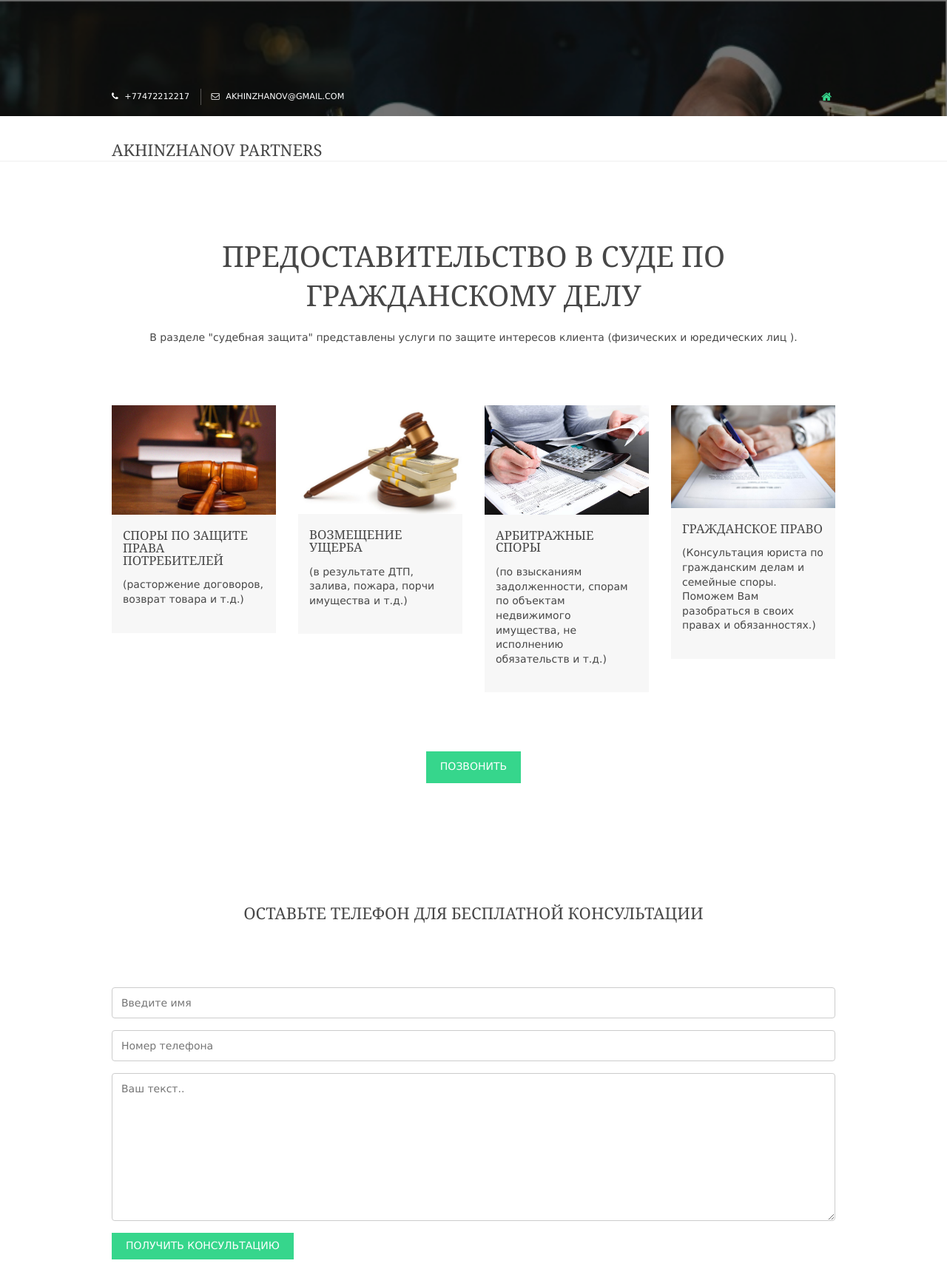
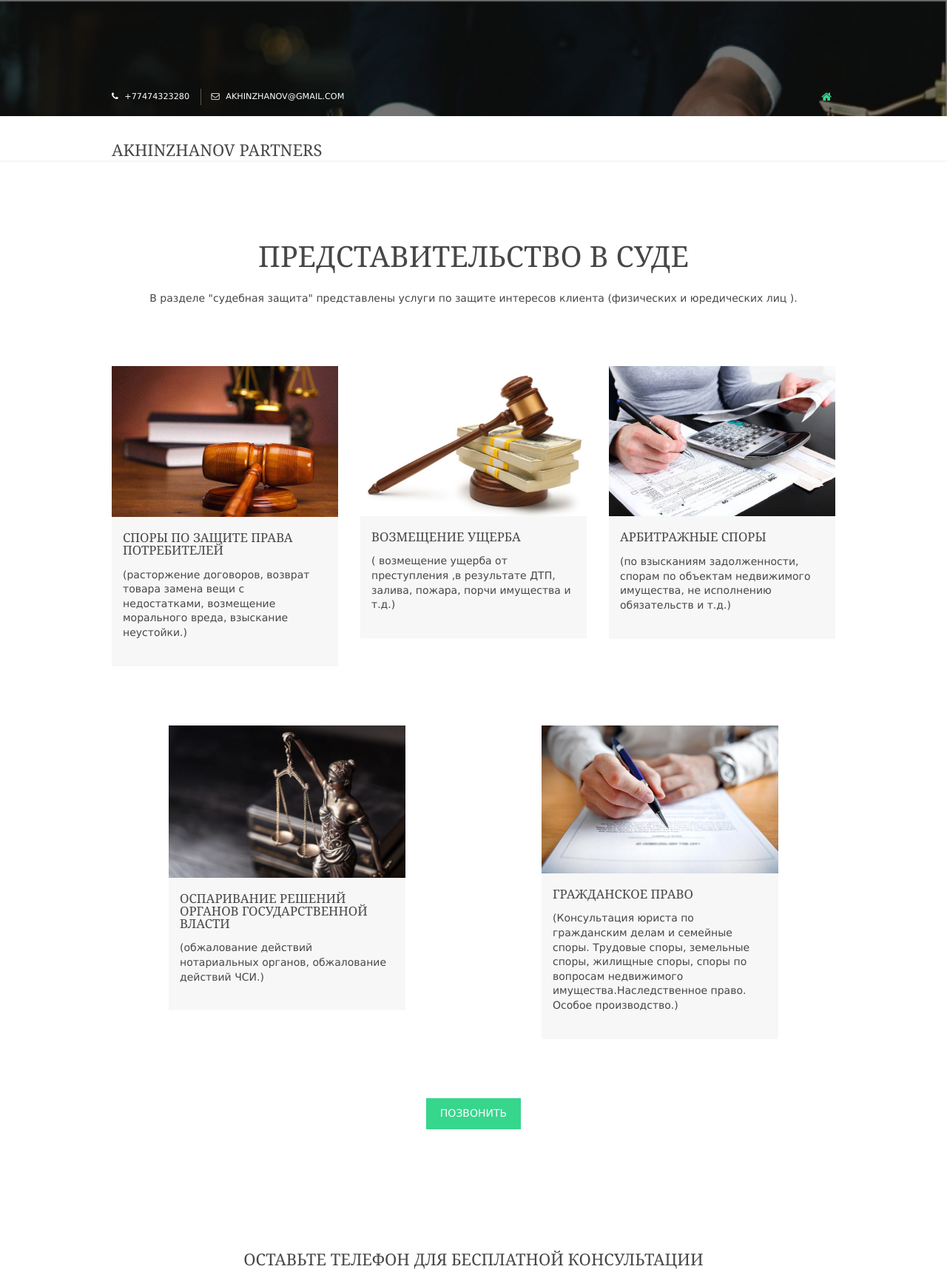
Before and after one commit to zhan01/akhinzhanov_partners, a plain HTML site: page templates/secondpage.html in a window 1280 px wide. Shown: the top 1720 px of the page at 74% size. Drawn offline with Linux system fonts and the light colour scheme.

Commit message:
some addition cards

```diff
--- a/templates/secondpage.html
+++ b/templates/secondpage.html
@@ -44,7 +44,7 @@ input[type=submit] {
       <!-- ################################################################################################ -->
       <div class="fl_left">
         <ul>
-            <li><i class="fa fa-phone"></i> +77472212217</li>
+            <li><i class="fa fa-phone"></i> +77474323280</li>
             <li><i class="fa fa-envelope-o"></i> akhinzhanov@gmail.com</li>
         </ul>
       </div>
@@ -82,29 +82,29 @@ input[type=submit] {
           <!-- ################################################################################################ -->
           <div class="center btmspace-80">
             <h6 class="heading"></h6>
-            <p class="heading font-x3">предоставительство в суде по гражданскому делу</p>
+            <p class="heading font-x3">представительство в суде </p>
             <p>В разделе "судебная защита" представлены услуги по защите интересов клиента (физических и юредических лиц ).</p>
           </div>
           <ul class="nospace group element btmspace-80">
-            <li class="one_quarter first">
+            <li class="one_third first">
               <article><img src="/static/images/demo/04.png" alt="">
                 <div class="txtwrap">
                   <h6 class="heading">СПОРЫ ПО ЗАЩИТЕ ПРАВА ПОТРЕБИТЕЛЕЙ</h6>
-                  <p>(расторжение договоров, возврат товара и т.д.)</p>
+                  <p>(расторжение договоров, возврат товара замена вещи с недостатками, возмещение морального вреда, взыскание неустойки.)</p>
 
                 </div>
               </article>
             </li>
-            <li class="one_quarter">
+            <li class="one_third">
               <article><img src="/static/images/demo/02.png" alt="">
                 <div class="txtwrap">
                   <h6 class="heading">ВОЗМЕЩЕНИЕ УЩЕРБА</h6>
-                  <p>(в результате ДТП, залива, пожара, порчи имущества и т.д.)</p>
+                  <p>( возмещение ущерба от преступления ,в результате ДТП, залива, пожара, порчи имущества и т.д.)</p>
 
                 </div>
               </article>
             </li>
-            <li class="one_quarter">
+            <li class="one_third">
               <article><img src="/static/images/demo/06.png" alt="">
                 <div class="txtwrap">
                   <h6 class="heading">АРБИТРАЖНЫЕ СПОРЫ</h6>
@@ -113,16 +113,31 @@ input[type=submit] {
                 </div>
               </article>
             </li>
-            <li class="one_quarter">
+
+          </ul>
+
+          <ul class="nospace group element btmspace-80">
+          <li class="one_half first">
+            <article><img src="/static/images/demo/101.png" alt="">
+              <div class="txtwrap">
+                <h6 class="heading">оспаривание решений органов государственной власти</h6>
+                <p>(обжалование действий нотариальных органов, обжалование действий ЧСИ.)</p>
+
+              </div>
+            </article>
+          </li>
+          <li class="one_half">
             <article><img src="/static/images/demo/07.png" alt="">
               <div class="txtwrap">
                 <h6 class="heading">ГРАЖДАНСКОЕ ПРАВО</h6>
-                  <p>(Консультация юриста по гражданским делам и семейные споры. Поможем Вам разобраться в своих правах и обязанностях.)</p>
+                <p>(Консультация юриста по гражданским делам и семейные споры. Трудовые споры, земельные споры, жилищные споры, споры по вопросам недвижимого имущества.Наследственное право. Особое производство.)</p>
 
               </div>
             </article>
           </li>
           </ul>
+
+
           <footer class="center"><a class="btn" href="tel:+77472212217">Позвонить</a></footer>
 
           <!-- ################################################################################################ -->
@@ -180,8 +195,8 @@ input[type=submit] {
               Алматы , Казахстан
               </address>
             </li>
-            <li><i class="fa fa-phone"></i> +77472212217</li>
-            <li><i class="fa fa-fax"></i> +77472212217</li>
+            <li><i class="fa fa-phone"></i> +77474323280</li>
+            <li><i class="fa fa-fax"></i> +77474323280</li>
             <li><i class="fa fa-envelope-o"></i>  AKHINZHANOV@GMAIL.COM</li>
           </ul>
         </div>
```
Also changed, not shown: templates/index.html (+27 -11 lines), templates/thirdpage.html (+5 -5 lines), static/images/demo/101.png (added), static/images/demo/12.png (added), 1 other file. Lines whose indentation alone changed are shown as unchanged.
